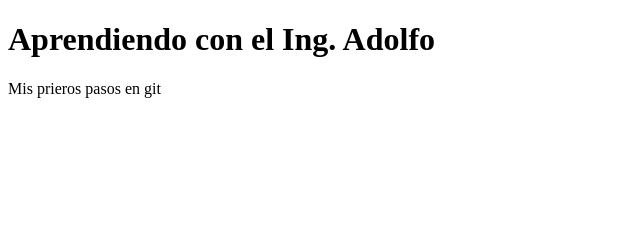
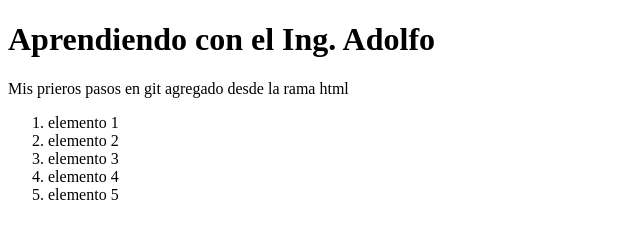
Before and after one commit to malpica2803/muestra-git, a plain HTML site: page index.html in a window 1280 px wide. Shown: the whole page, without its empty margins (0-640 px from the left). Drawn offline with Linux system fonts and the light colour scheme.

Commit message:
Agrgando index-js al index.html

```diff
--- a/index.html
+++ b/index.html
@@ -7,6 +7,16 @@
 </head>
 <body>
     <h1>Aprendiendo con el Ing. Adolfo</h1>
-    <p>Mis prieros pasos en git</p>
+    <p>Mis prieros pasos en git agregado desde la rama html</p>
+    <ol>
+        <li>elemento 1</li>
+        <li>elemento 2</li>
+        <li>elemento 3</li>
+        <li>elemento 4</li>
+        <li>elemento 5</li>
+    </ol>
+
+
+    <script src="index.js"></script>
 </body>
 </html>
```
